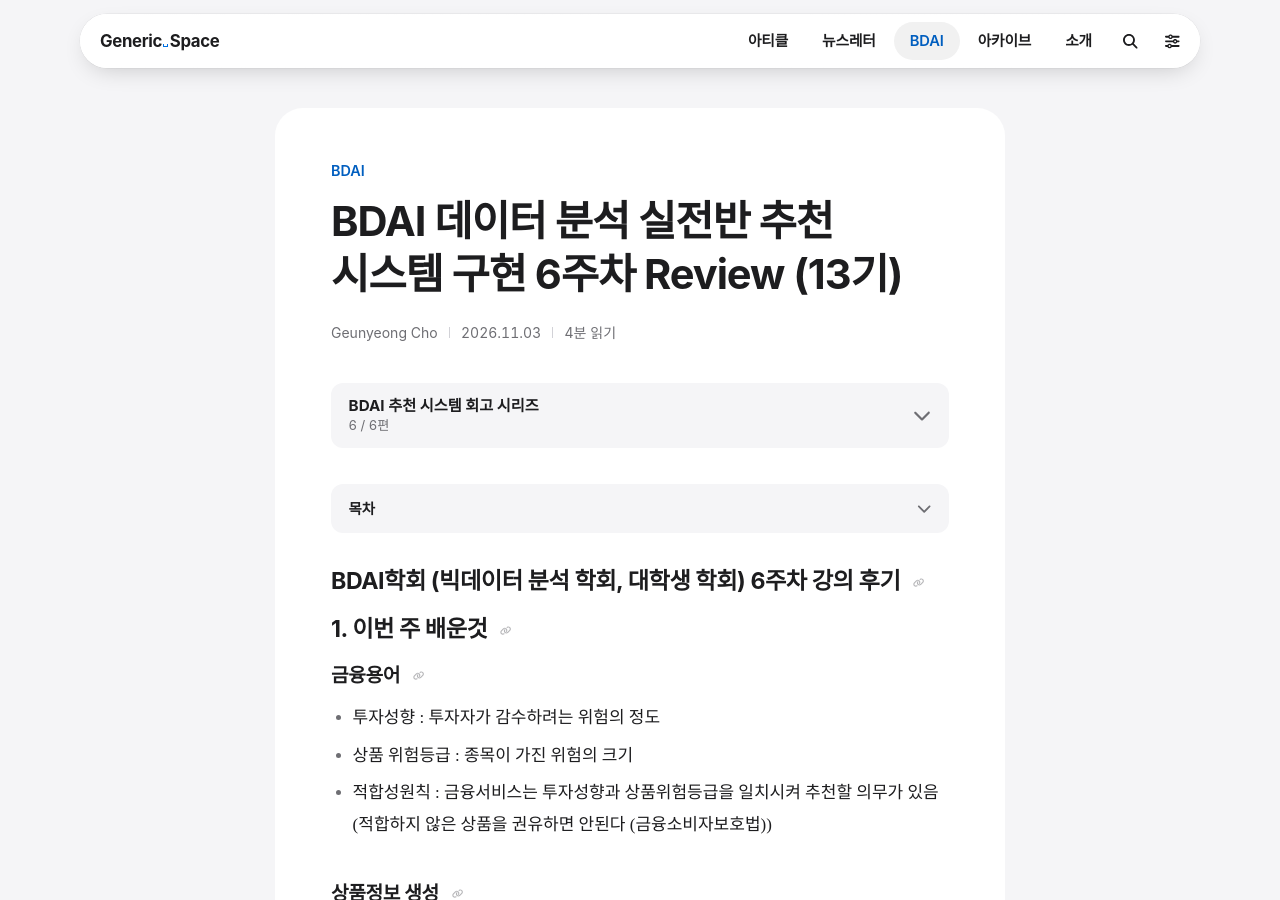
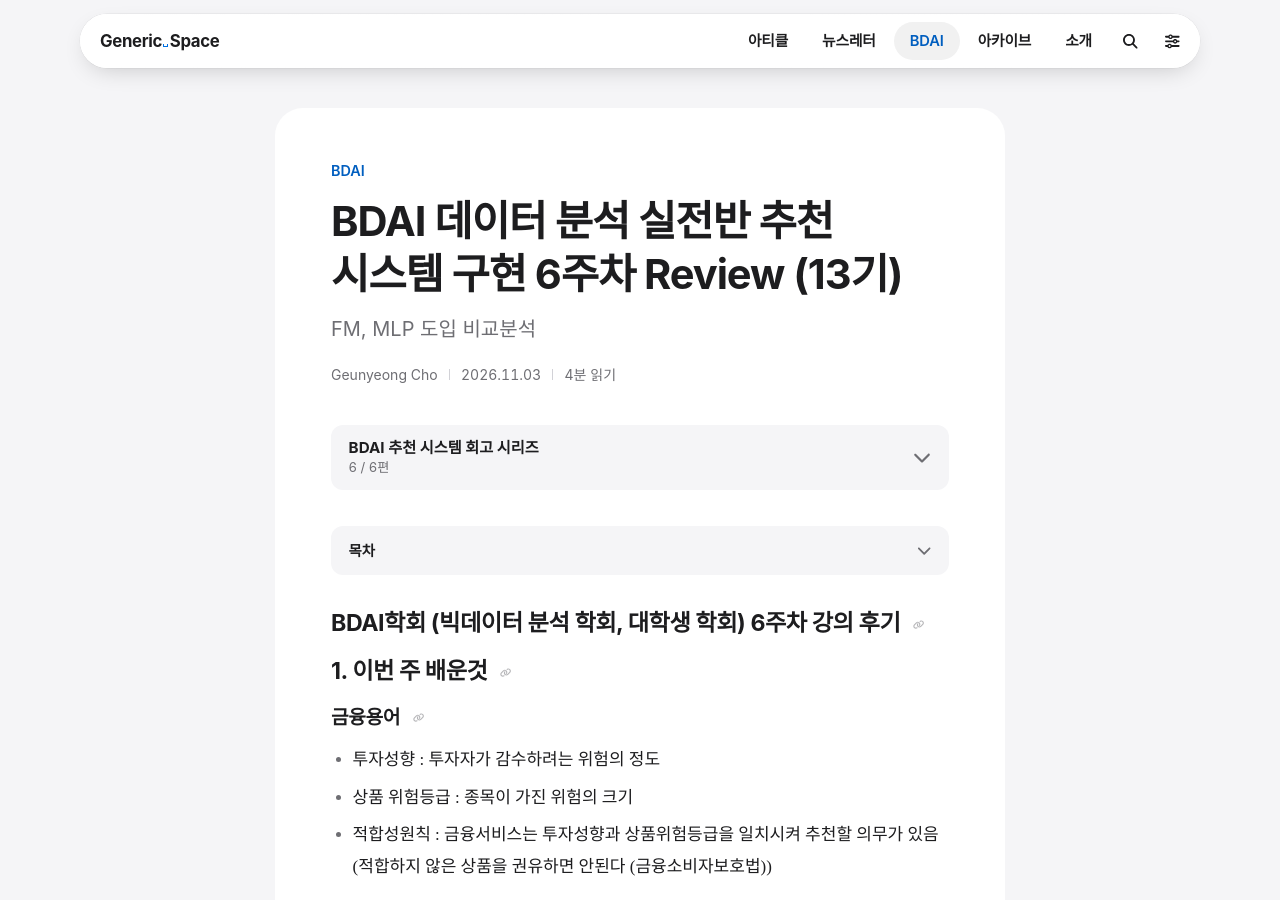
Before and after one commit to 48harry/48harry.github.io, a Jekyll site: the page built from _posts/2026-11-3-bdai-review.md, in a window 1280 px wide and 900 px high. Built offline with Jekyll 4.4.1, drawn with Linux system fonts in a browser that asks for light colours; some web fonts are replaced; comment, search, counter and statistics services are not loaded.

Commit message:
Sync Complete : 2026-11-13 16:25:22

```diff
--- a/_posts/2026-11-3-bdai-review.md
+++ b/_posts/2026-11-3-bdai-review.md
@@ -1,7 +1,7 @@
 ---
 layout: post
 title: BDAI 데이터 분석 실전반 추천 시스템 구현 6주차 Review (13기)
-subtitle:
+subtitle: FM, MLP 도입 비교분석
 tags:
   - bdai
   - 추천 시스템
```
